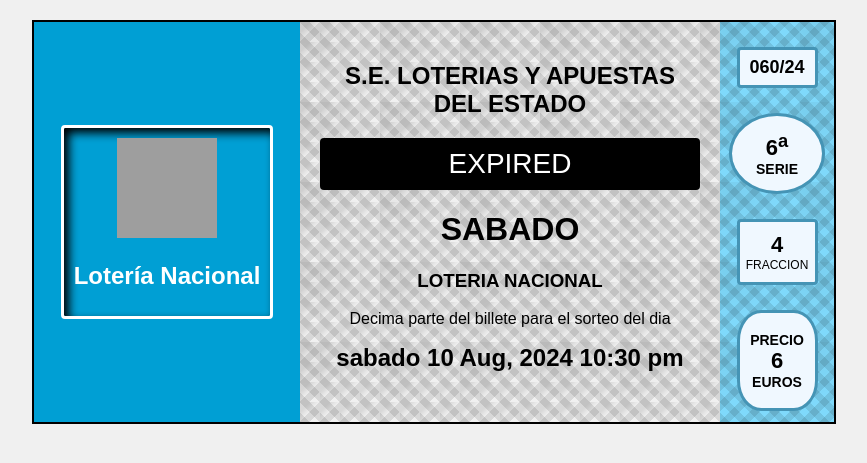
After one commit to alifhossain174/Elgordo-PHP, a PHP site: page /userhome2-backup.php in a window 1280 px wide. The commit adds this page. Shown: the top 463 px of the page, without its empty margins (206-1073 px from the left). Run offline with PHP 8.4, Linux system fonts and the light colour scheme; a user stored in the database is signed in; data comes from the database, SQL or seed files in the repository; grey boxes are pictures that could not be loaded.

Commit message:
Updating Code

```diff
--- /dev/null
+++ b/userhome2-backup.php
@@ -0,0 +1,163 @@
+<?php
+    include("includes/connection.php");
+    include("includes/session_check_user.php");
+    include("includes/data.php");
+    require("alert/alert.php");
+    $settings = getById("tbl_settings","1");
+?>
+<!DOCTYPE html>
+<html lang="en">
+
+<head>
+  <meta charset="UTF-8">
+  <meta name="viewport" content="width=device-width, initial-scale=1.0">
+  <title><?php echo $settings['app_name']?></title>
+  <link rel='shortcut icon' type='image/x-icon' href='assets/img/favicon.ico' />
+  <style>
+    body {
+      font-family: Arial, sans-serif;
+      margin: 0;
+      padding: 0;
+      background-color: #f0f0f0;
+    }
+
+    .ticket {
+      display: flex;
+      width: 800px;
+      height: 400px;
+      background-color: #ffffff;
+      border: 2px solid #000000;
+      margin: 20px auto;
+      position: relative;
+    }
+
+    .left-section {
+      width: 35%;
+      background-color: #009fd4;
+      color: white;
+      display: flex;
+      align-items: center;
+      justify-content: center;
+      position: relative;
+    }
+
+    .left-section img {
+      width: 100px;
+      height: 100px;
+    }
+
+    .left-section h1 {
+      font-size: 24px;
+      margin-top: 20px;
+    }
+
+    .center-section {
+      width: 50%;
+      padding: 20px;
+      text-align: center;
+      position: relative;
+      background-color: #f0f0f0;
+      background-image:
+          linear-gradient(135deg, rgba(0, 0, 0, 0.1) 25%, transparent 50%, transparent 50%, rgba(0, 0, 0, 0.1) 50%, rgba(0, 0, 0, 0.1) 75%, transparent 75%, transparent),
+          linear-gradient(45deg, rgba(0, 0, 0, 0.1) 25%, transparent 25%, transparent 50%, rgba(0, 0, 0, 0.1) 50%, rgba(0, 0, 0, 0.1) 75%, transparent 75%, transparent),
+          radial-gradient(circle at 10% 10%, rgba(0, 0, 0, 0.05) 0%, transparent 50%);
+      background-size: 20px 20px, 20px 20px, 80px 80px;
+      background-repeat: repeat, repeat, repeat;
+    }
+
+    .right-section{
+      width: 15%;
+      position: relative;
+
+      background-color: #7fd9fb;
+      background-image:
+          linear-gradient(135deg, rgba(0, 0, 0, 0.1) 25%, transparent 25%, transparent 50%, rgba(0, 0, 0, 0.1) 50%, rgba(0, 0, 0, 0.1) 75%, transparent 75%, transparent),
+          linear-gradient(45deg, rgba(0, 0, 0, 0.1) 25%, transparent 25%, transparent 50%, rgba(0, 0, 0, 0.1) 50%, rgba(0, 0, 0, 0.1) 75%, transparent 75%, transparent),
+          radial-gradient(circle at 10% 10%, rgba(0, 0, 0, 0.05) 0%, transparent 50%);
+      background-size: 20px 20px, 20px 20px, 80px 80px;
+      background-repeat: repeat, repeat, repeat;
+    }
+    span.coin_box{
+      display: block;
+      height: 60px;
+      /* background: white; */
+      width: 75px;
+      border-radius: 50%;
+      align-content: center;
+      text-align: center;
+      margin: 25px auto;
+      font-size: 22px;
+      font-weight: 600;
+      background: aliceblue;
+      border: 3px solid #4594b5;
+    }
+
+  </style>
+</head>
+
+<body>
+  <div class="ticket">
+    <div class="left-section">
+      <div style="text-align: center; padding: 10px; border: 3px solid white; border-radius: 4px; box-shadow: 5px 5px 10px black inset;">
+        <img src="http://localhost/white_globe.png" alt="Lotería Nacional">
+        <h1>Lotería Nacional</h1>
+      </div>
+    </div>
+    <div class="center-section">
+      <h2>S.E. LOTERIAS Y APUESTAS DEL ESTADO</h2>
+      <div class="countdown" id="countdown" style="width: 100%; padding: 10px 0px; background: black; color: white; font-size: 28px; border-radius: 4px;">
+
+      </div>
+      <h1>SABADO</h1>
+      <h3>LOTERIA NACIONAL</h3>
+      <p>Decima parte del billete para el sorteo del dia</p>
+      <h1 style="font-size: 24px;">sabado <?php echo date("j M, Y h:i a", strtotime($settings['time_limit']))?></h1>
+    </div>
+    <div class="right-section">
+      <span class="coin_box" style="border-radius: 4px;height: 35px; font-size: 18px">060/24</span>
+      <span class="coin_box" style="height: 75px; width: 90px">
+        6<sup>a</sup>
+        <strong style="font-size: 14px; display: block; font-weight: 600;">SERIE</strong>
+      </span>
+      <span class="coin_box" style="border-radius: 4px;">
+        4
+        <strong style="font-size: 12px; display: block; font-weight: 500;">FRACCION</strong>
+      </span>
+      <span class="coin_box" style="height: 95px; border-radius: 30%">
+        <strong style="font-size: 14px; display: block; font-weight: 600;">PRECIO</strong>
+        6
+        <strong style="font-size: 14px; display: block; font-weight: 600;">EUROS</strong>
+      </span>
+    </div>
+  </div>
+
+  <script>
+    // Convert PHP date to JavaScript date
+    var targetDate = new Date("<?php echo $settings['time_limit']; ?>").getTime();
+
+    function updateCountdown() {
+        var now = new Date().getTime();
+        var distance = targetDate - now;
+
+        var days = Math.floor(distance / (1000 * 60 * 60 * 24));
+        var hours = Math.floor((distance % (1000 * 60 * 60 * 24)) / (1000 * 60 * 60));
+        var minutes = Math.floor((distance % (1000 * 60 * 60)) / (1000 * 60));
+        var seconds = Math.floor((distance % (1000 * 60)) / 1000);
+
+        document.getElementById("countdown").innerHTML =
+            days + "d " + hours + "h " +
+            minutes + "m " + seconds + "s ";
+
+        // If the countdown is finished
+        if (distance < 0) {
+            clearInterval(x);
+            document.getElementById("countdown").innerHTML = "EXPIRED";
+        }
+    }
+
+    // Update the countdown every 1 second
+    var x = setInterval(updateCountdown, 1000);
+  </script>
+</body>
+
+</html>
```
Also changed, not shown: checkLotteryInfo.php (added, +21 -0 lines), lotterySuccess.php (added, +74 -0 lines), userhome2.php (added, +157 -0 lines), userlogin.php (+11 -3 lines), lotter_image.jpeg (added), result.gif (added).
